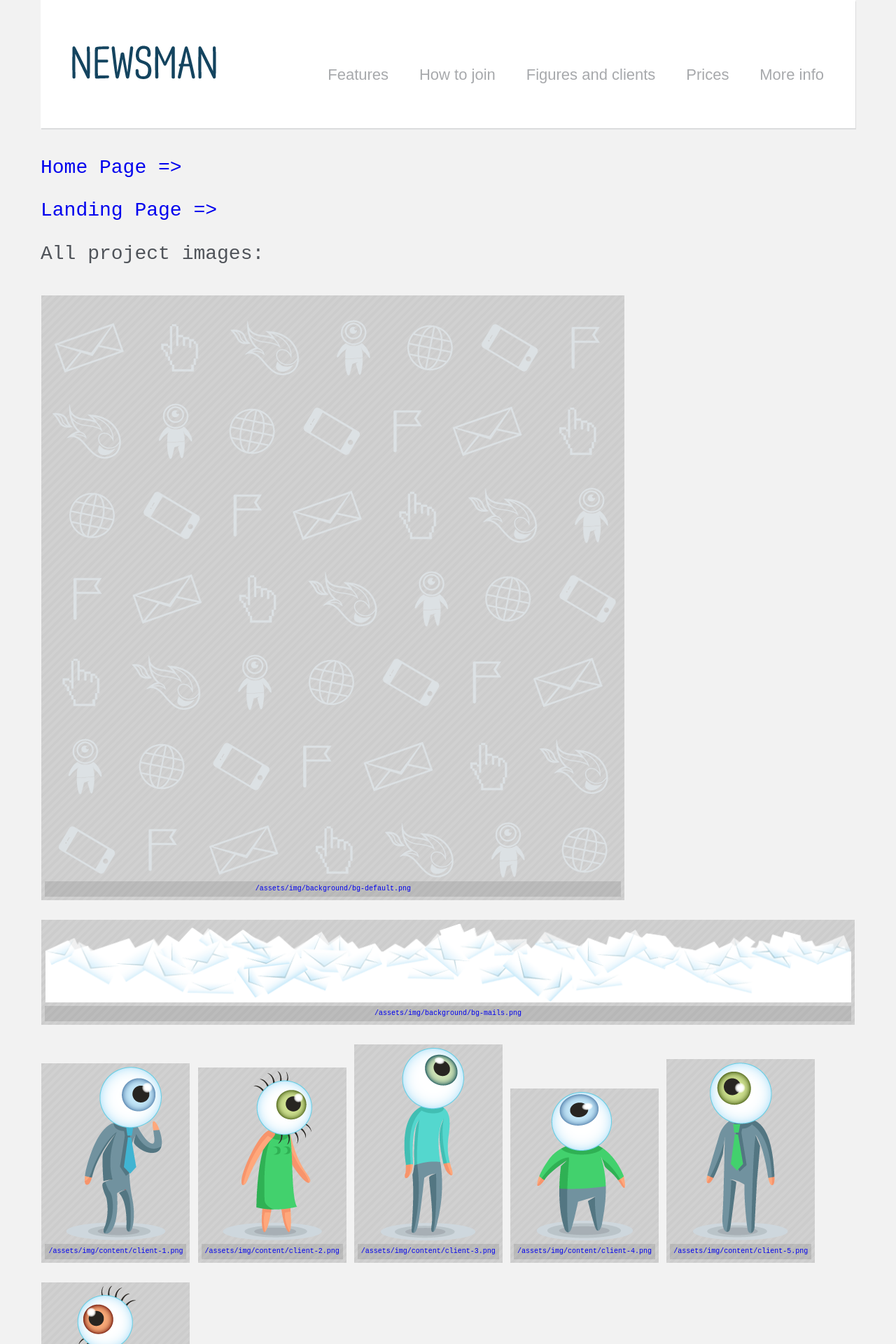
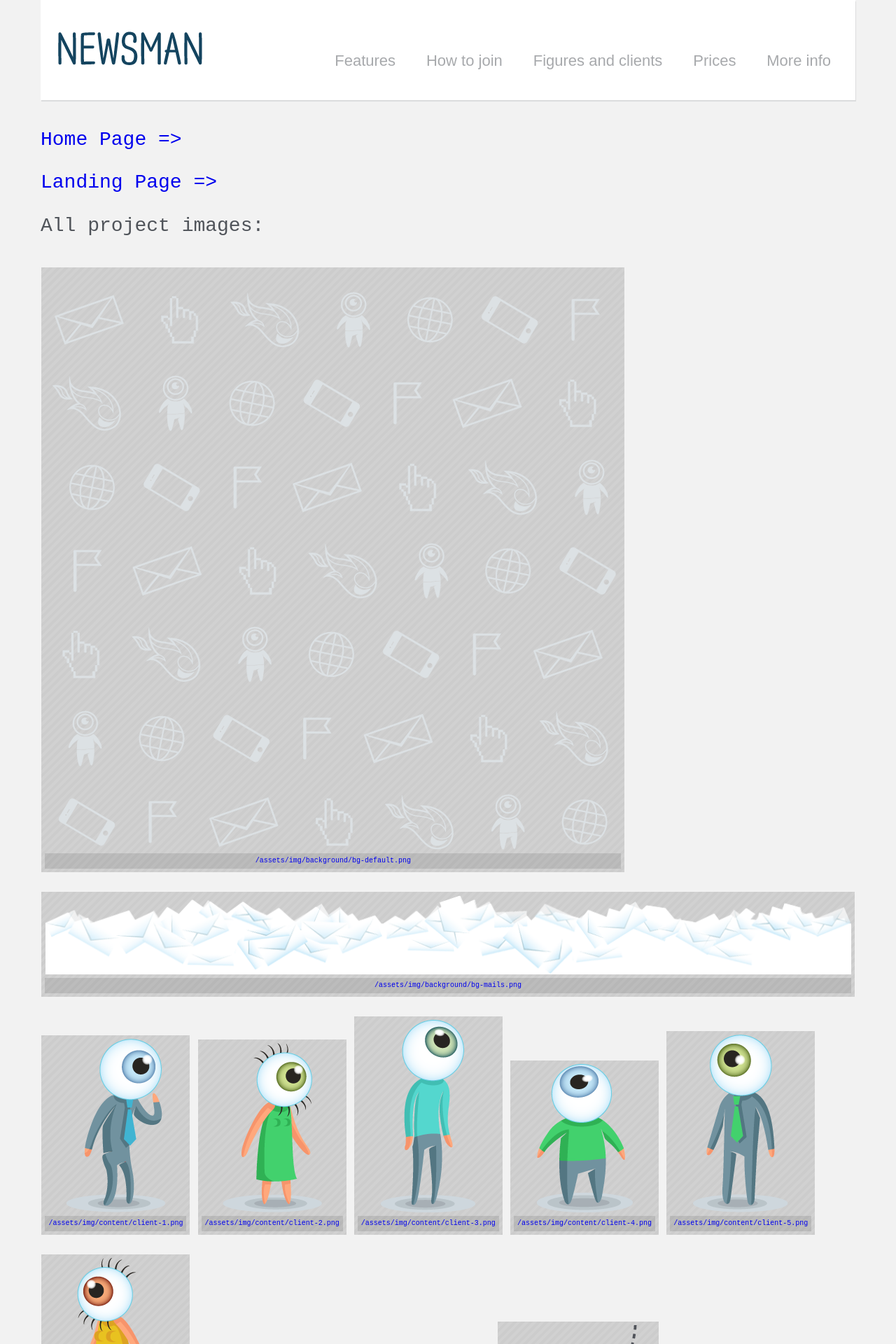
Before and after one commit to rooooster/newsman, a Jekyll site: the page built from _pages/index.md, in a window 1280 px wide. Shown: the top 1920 px of the page at 70% size. Built offline with Jekyll 4.4.1, drawn with Linux system fonts in a browser that asks for light colours.

Commit message:
add media queries to Header & Footer

```diff
--- a/_components/Footer/style.scss
+++ b/_components/Footer/style.scss
@@ -1,26 +1,62 @@
 .footer {
     background: #fff;
-    padding: 35px;
+    padding: 25px 15px;
     display: flex;
-    // flex-wrap: wrap;
     flex-direction: column;
     justify-content: flex-end;
-    align-items: flex-end;
+    align-items: center;
     box-shadow: 1px 1px 0px #d9dbdc;
 
+    @include media(M) {
+        align-items: flex-end;
+        padding: 25px;
+        padding-right: 15px;
+    }
+
+    @include media(L) {
+        padding: 35px;
+        padding-right: 15px;
+    }
+
     &__nav-wrap {
-    width: 100%;
-    display: flex;
-    justify-content: space-between;
-    margin-bottom: 30px;
+        width: 100%;
+        display: flex;
+        flex-direction: column;
+        justify-content: space-between;
+        align-items: center;
+        margin-bottom: 30px;
+
+        @include media(M) {
+            flex-direction: row;
+        }
     }
 
 
     &__logo {
+
+        @include media(M) {
+            width: 135px;
+        }
+
+        @include media(L) {
+            width: 235px;
+        }
+
+        @include media(XL) {
+            width: auto;
+        }
     }
 
     .menu {
         display: inline-block;
         margin-top: 20px;
+
+        @include media(M) {
+            margin-top: 0;
+        }
+
+        @include media(L) {
+            margin-top: 20px;
+        }
     }
 }
--- a/_components/Header/style.scss
+++ b/_components/Header/style.scss
@@ -1,11 +1,32 @@
 .header {
     background: #fff;
-    padding: 65px 45px;
+    padding: 25px 15px;
     box-shadow: 1px 2px 0 #dbdcdd;
     display: flex;
     justify-content: space-between;
     align-items: flex-end;
 
+    @include media(M) {
+        padding: 45px 15px 45px 25px;
+    }
+
+    @include media(XL) {
+        padding: 65px 25px 65px 45px;
+    }
+
     &__logo {
+        width: 120px;
+
+        @include media(L) {
+            width: auto;
+        }
+    }
+
+    .menu {
+        display: none;
+
+        @include media(M) {
+            display: inline-block;
+        }
     }
 }
--- a/_components/Menu/style.scss
+++ b/_components/Menu/style.scss
@@ -4,8 +4,21 @@
     &__item {
         color: #a7a9ac;
         text-decoration: none;
-        padding-left: 40px;
-        font-size: 22px;
+        font-size: 18px;
         line-height: 1;
+        padding: 10px;
+        display: block;
+        text-align: center;
+
+        @include media(M) {
+            display: inline-block;
+            padding: 0 10px;
+        }
+
+        @include media(L) {
+            display: inline-block;
+            padding: 0 20px;
+            font-size: 22px;
+        }
     }
 }
--- a/_components/Social/style.scss
+++ b/_components/Social/style.scss
@@ -1,8 +1,16 @@
 .social {
 
     &__item {
-    	font-size: 35px;
-    	color: #a7afb5;
-    	margin-left: 20px;
+        font-size: 35px;
+        color: #a7afb5;
+        margin: 0 10px;
+
+        @include media(M) {
+            margin: 0 10px;
+        }
+
+        @include media(L) {
+            margin: 0 20px;
+        }
     }
 }
```
Also changed, not shown: assets/css/main.css.
